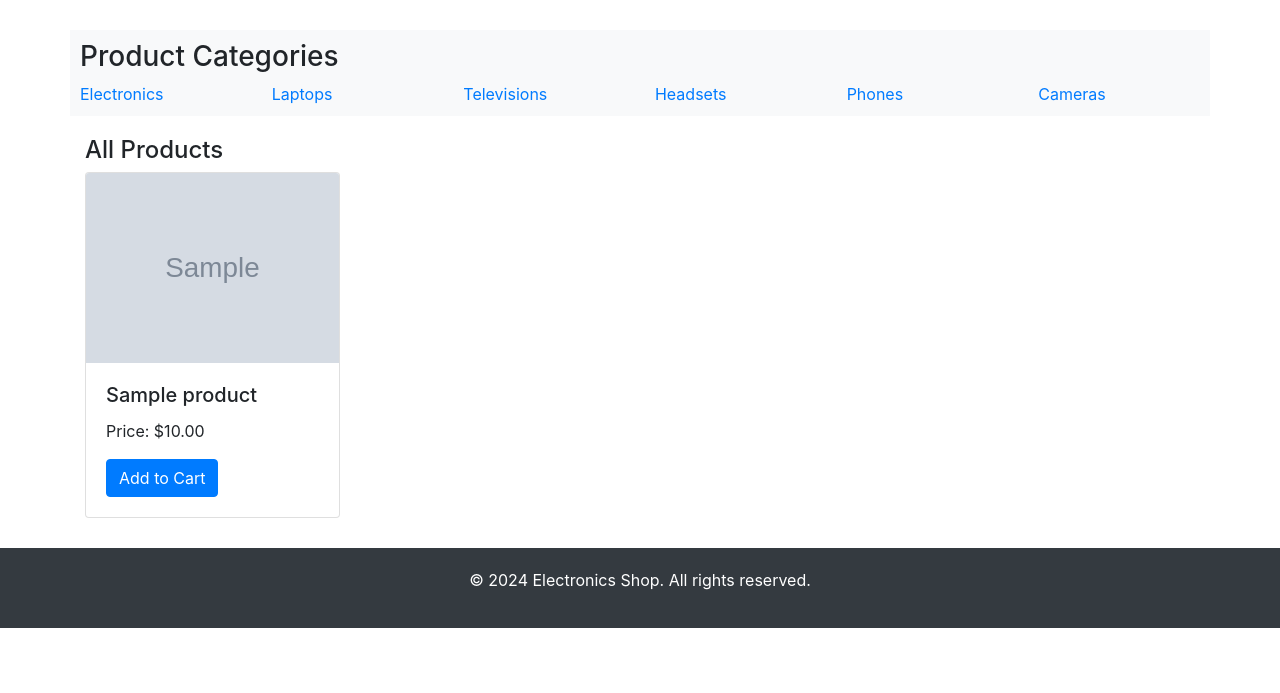
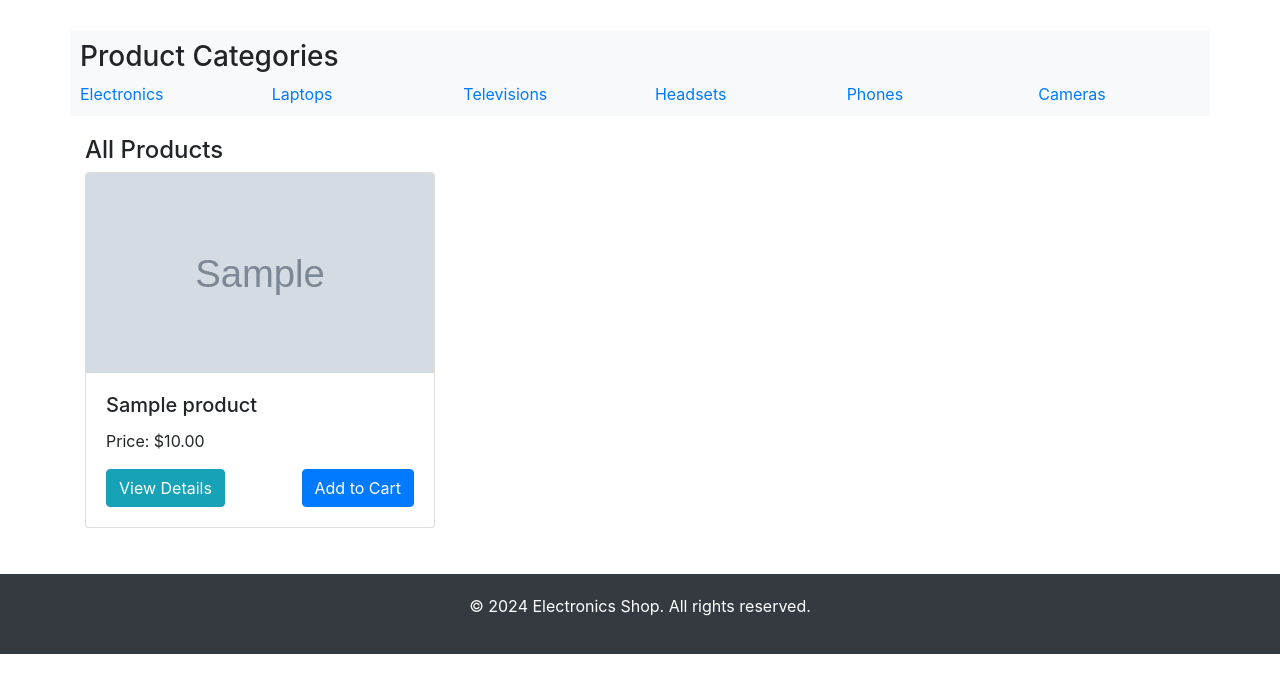
Before and after one commit to Shonethomas402/Shopping-System, a Django app: page /dashboard/ in a window 1280 px wide. Shown: the part 56-749 px from the top of the page. Run offline with Django 5.2, Linux system fonts and the light colour scheme; a user stored in the database is signed in; tables that the repository leaves empty hold one stand-in row (values such as "Sample post"); grey boxes marked "Sample" are stand-in pictures; parts of the project's set-up code (start-up, migrations or seed data) failed here and were passed over; some libraries are stand-ins or nearby versions.

Commit message:
view details

```diff
--- a/electron/templates/user_dashboard.html
+++ b/electron/templates/user_dashboard.html
@@ -13,6 +13,9 @@
 
     <!-- Custom CSS -->
     <style>
+
+
+
         body {
             background-color: #f0f2f5;
         }
@@ -35,17 +38,40 @@
         }
         .product-img {
             width: 100%;
-            height: 200px;
-            object-fit: cover;
+            height: 250px; /* Ensure all images are the same height */
+            object-fit: cover; /* Maintain aspect ratio and center the image */
             border-radius: 8px;
+            -ms-flex-negative: 0;
+            flex-shrink: 0;
+            width: 100%;
+            height: 250px;
         }
         .product-card {
+
+            width: 100%;
+            height: 250px;
             border: none;
             border-radius: 10px;
             transition: transform 0.2s ease-in-out;
+            height: 100%;
+            display: flex;
+            flex-direction: column;
+            justify-content: space-between;
         }
         .product-card:hover {
             transform: scale(1.05);
+        }
+        .product-card .card-body {
+
+            .card {
+                transition: transform 0.3s ease-in-out, box-shadow 0.3s ease-in-out;
+            }
+
+            .card:hover {
+                transform: translateY(-10px);
+                box-shadow: 0 10px 20px rgba(0, 0, 0, 0.2);
+            }
+            flex-grow: 1;
         }
         .footer {
             background-color: #343a40;
@@ -61,18 +87,12 @@
             border-radius: 8px;
             box-shadow: 0 4px 8px rgba(0,0,0,0.1);
         }
-        .navbar .dropdown-menu {
-            width: 200px;
-            padding: 10px;
+        .pagination {
+            justify-content: center;
+            margin-top: 30px;
         }
-
-        .navbar .dropdown-item {
-            font-size: 14px;
-            padding: 10px;
-        }
-
-        .navbar .dropdown-item:hover {
-            background-color: #f0f0f0;
+        .pagination li.page-item {
+            margin: 0 5px;
         }
     </style>
 </head>
@@ -92,13 +112,6 @@
                         <button class="btn btn-outline-success my-2 my-sm-0" type="submit">Search</button>
                     </form>
                 </li>
-                {% comment %} <li class="nav-item">
-                    <a class="nav-link" href="{% url 'profile' %}">Profile</a>
-                </li> {% endcomment %}
-                <nav class="navbar navbar-expand-lg navbar-light bg-light">
-                    <!-- Other navbar items -->
-
-                    <ul class="navbar-nav ml-auto">
                 <li class="nav-item dropdown">
                     <a class="nav-link dropdown-toggle" href="#" id="profileDropdown" role="button" data-toggle="dropdown" aria-haspopup="true" aria-expanded="false">
                         Profile
@@ -109,10 +122,6 @@
                         <a class="dropdown-item" href="{% url 'switch_account' %}">Switch Account</a>
                     </div>
                 </li>
-                    </ul>
-                </nav>
-
-
                 <li class="nav-item">
                     <form method="POST" action="{% url 'logout' %}">
                         {% csrf_token %}
@@ -139,40 +148,6 @@
         </div>
     </div>
 
-    {% comment %} <!-- Product List Section -->
-    <div class="container product-list">
-        {% if search_query %}
-        <h4>Search Results for "{{ search_query }}"</h4>
-        {% else %}
-        <h4>{{ category_name|capfirst }} Products</h4>
-        {% endif %}
-        <div class="row">
-            {% for product in products %}
-            <div class="col-md-3 product-item">
-                <div class="card product-card">
-                    <img src="{{ product.image.url }}" class="card-img-top product-img" alt="{{ product.name }}">
-                    <div class="card-body text-center">
-                        <h5 class="card-title">{{ product.name }}</h5>
-                        <p class="card-text text-muted">{{ product.description }}</p>
-                        <p class="card-text font-weight-bold">$ {{ product.price }}</p>
-                        <p class="card-text text-success">In Stock: {{ product.stock }}</p>
-                        <form action="{% url 'add_to_cart' product.id %}" method="POST">
-                            {% csrf_token %}
-                            <button type="submit" class="btn btn-primary btn-block">Add to Cart</button>
-                        </form>
-                        <a href="#" class="btn btn-success btn-block mt-2">Buy Now</a>
-                    </div>
-                </div>
-            </div>
-            {% empty %}
-            <p>No products found matching your search.</p>
-            {% endfor %}
-        </div>
-    </div>
- {% endcomment %}
-
-
-
 {% block content %}
 <!-- User Dashboard Content -->
 <div class="product-list">
@@ -180,67 +155,53 @@
     <h4>{{ category_name|capfirst }} Products</h4>
     <div class="row">
         {% for product in products %}
-        <div class="col-md-3 product-item">
-            <div class="card">
-                <img src="{{ product.image.url }}" class="card-img-top" alt="{{ product.name }}">
+        <div class="col-md-4 product-item">
+            <div class="card product-card">
+                <img src="{{ product.image.url }}" class="card-img-top product-img" alt="{{ product.name }}" style="max-height: 200px; object-fit: cover;">
+
                 <div class="card-body">
                     <h5 class="card-title">{{ product.name }}</h5>
                     <p class="card-text">Price: ${{ product.price }}</p>
+
+                    <!-- Button Row -->
+                    <div class="d-flex justify-content-between">
+                        <a href="{% url 'product_detail' product.id %}" class="btn btn-info">View Details</a>
                         <form action="{% url 'add_to_cart' product.id %}" method="POST">
                             {% csrf_token %}
                             <button type="submit" class="btn btn-primary">Add to Cart</button>
                         </form>
                     </div>
                 </div>
+
+            </div>
         </div>
         {% endfor %}
     </div>
 </div>
+
+<!-- Pagination for Products -->
+<div class="pagination">
+    <nav>
+        <ul class="pagination">
+            {% if products.has_previous %}
+            <li class="page-item">
+                <a class="page-link" href="?page={{ products.previous_page_number }}">Previous</a>
+            </li>
+            {% endif %}
+            {% for num in products.paginator.page_range %}
+            <li class="page-item {% if products.number == num %}active{% endif %}">
+                <a class="page-link" href="?page={{ num }}">{{ num }}</a>
+            </li>
+            {% endfor %}
+            {% if products.has_next %}
+            <li class="page-item">
+                <a class="page-link" href="?page={{ products.next_page_number }}">Next</a>
+            </li>
+            {% endif %}
+        </ul>
+    </nav>
+</div>
 {% endblock %}
-
-
-    <!-- Order Management Section -->
-    <div class="container order-management">
-        <h3>Your Orders</h3>
-        <table class="table table-hover">
-            <thead class="thead-light">
-                <tr>
-                    <th>Order #</th>
-                    <th>Date</th>
-                    <th>Status</th>
-                    <th>Total</th>
-                    <th>Actions</th>
-                </tr>
-            </thead>
-            <tbody>
-                {% for order in orders %}
-                <tr>
-                    <td>{{ order.order_number }}</td>
-                    <td>{{ order.date }}</td>
-                    <td>{{ order.status }}</td>
-                    <td>$ {{ order.total }}</td>
-                    <td>
-                        <a href="{% url 'order_detail' order.id %}" class="btn btn-info btn-sm">View</a>
-                        <a href="{% url 'reorder' order.id %}" class="btn btn-warning btn-sm">Reorder</a>
-                    </td>
-                </tr>
-                {% endfor %}
-            </tbody>
-        </table>
-    </div>
-
-    <!-- Notifications Section -->
-    <div class="container notifications">
-        <h3>Manage Notifications</h3>
-        <form method="POST" action="{% url 'subscribe_newsletter' %}">
-            {% csrf_token %}
-            <div class="form-check">
-                <input type="checkbox" class="form-check-input" name="subscribe_newsletter" {% if user.is_subscribed %}checked{% endif %}>
-                <label class="form-check-label">Subscribe to Newsletter</label>
-            </div>
-            <button type="submit" class="btn btn-primary mt-3">Update</button>
-        </form>
-    </div>
 
     <!-- Footer -->
     <div class="footer">
```
Also changed, not shown: electron/templates/orders.html (+1 -8 lines). Lines whose indentation alone changed are shown as unchanged.
